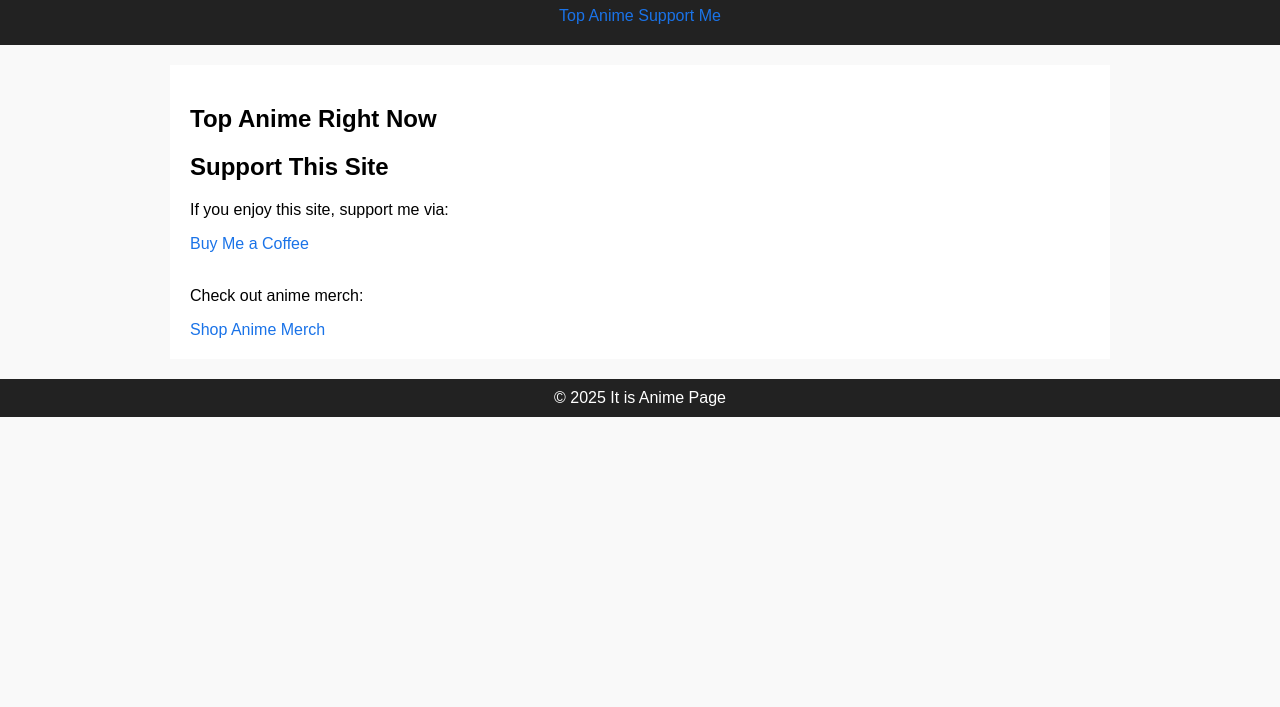
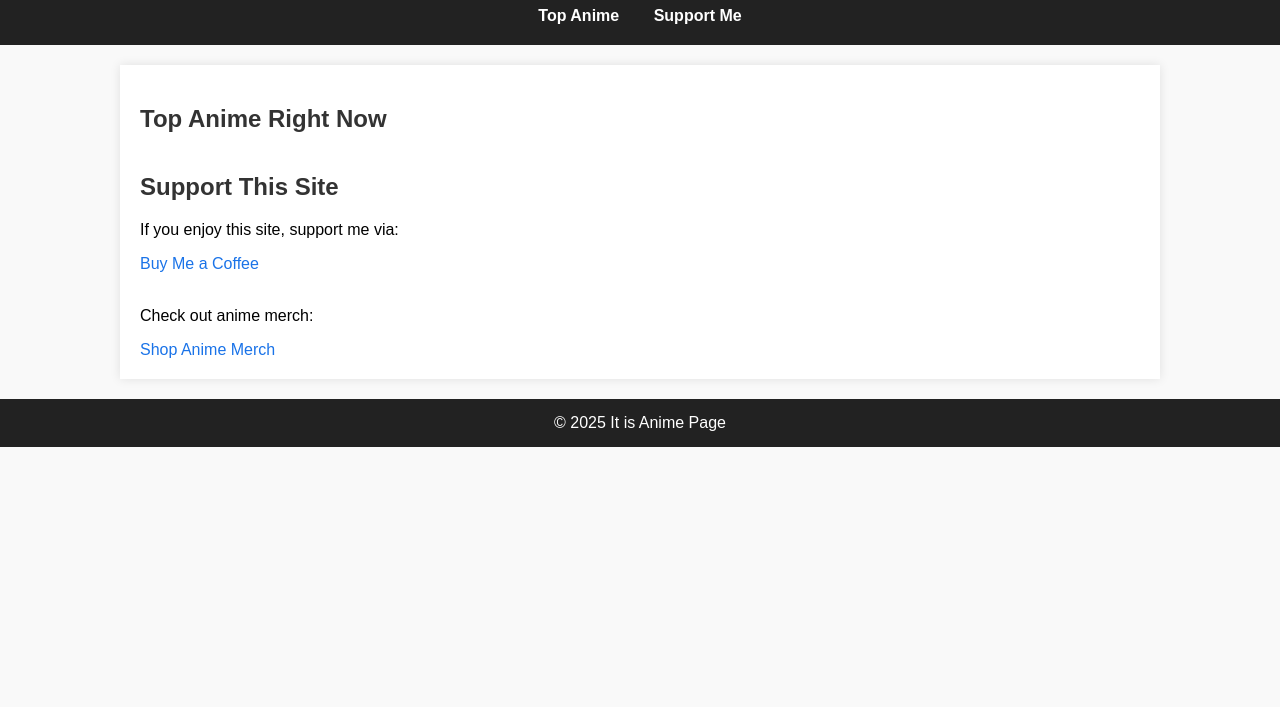
Before and after one commit to someoneuknow04/itisanimepage, a plain HTML site: page index.html in a window 1280 px wide. Shown: the part 93-800 px from the top of the page. Drawn offline with Linux system fonts and the light colour scheme; no server answers.

Commit message:
Update styles.css

```diff
--- a/styles.css
+++ b/styles.css
@@ -1,5 +1,10 @@
 body { font-family: Arial, sans-serif; background:#f9f9f9; margin:0; padding:0; }
 header { background:#222; color:white; padding:20px; text-align:center; }
-main { max-width:900px; margin:20px auto; padding:20px; background:white; }
-footer { text-align:center; padding:10px; background:#222; color:white; }
+header nav a { color:white; margin:0 15px; text-decoration:none; font-weight:bold; }
+main { max-width:1000px; margin:20px auto; padding:20px; background:white; box-shadow:0 0 10px rgba(0,0,0,0.1); }
+h1, h2 { color:#333; }
+#anime-list { display:flex; flex-wrap:wrap; gap:20px; }
+.anime-card { width:200px; background:#f1f1f1; padding:10px; border-radius:8px; text-align:center; }
+.anime-card img { width:100%; border-radius:5px; }
+footer { text-align:center; padding:15px; background:#222; color:white; margin-top:20px; }
 a { color:#1a73e8; text-decoration:none; }
```
